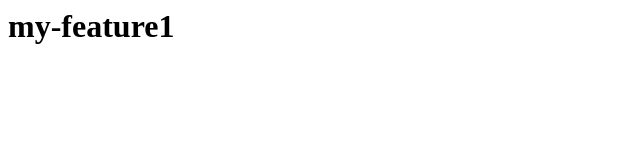
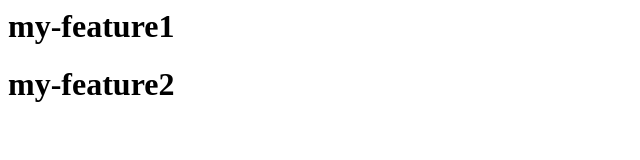
Before and after one commit to keavarin/git-lab, a plain HTML site: page index.html in a window 1280 px wide. Shown: the whole page, without its empty margins (0-640 px from the left). Drawn offline with Linux system fonts and the light colour scheme.

Commit message:
add my-feature2

```diff
--- a/index.html
+++ b/index.html
@@ -1 +1,2 @@
 <h1>my-feature1</h1>
+<h1>my-feature2</h1>
```
